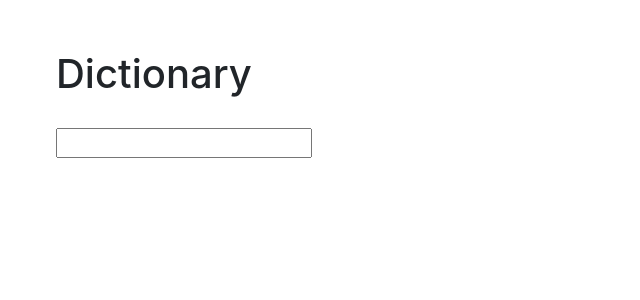
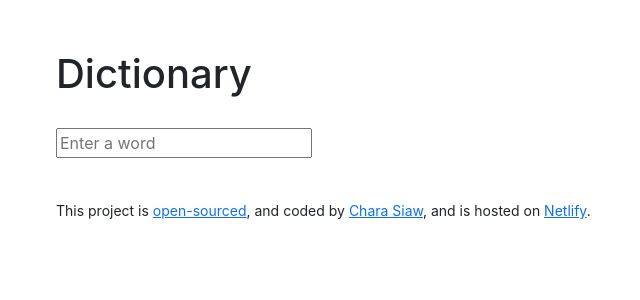
Before and after one commit to sysiaw/dictionary-project, a React (Create React App) app: page / in a window 1280 px wide. Shown: the top 300 px of the page, without its empty margins (26-666 px from the left). Built offline with nearby package versions, Linux system fonts and the light colour scheme.

Commit message:
Added a footer and margin spacing

```diff
--- a/src/App.js
+++ b/src/App.js
@@ -1,6 +1,7 @@
 import "./App.css";
 
 import Dictionary from "./Dictionary";
+import Footer from "./Footer";
 
 export default function App() {
   return (
@@ -10,6 +11,7 @@ export default function App() {
           <h1>Dictionary</h1>
         </header>
         <Dictionary />
+        <Footer />
       </div>
     </div>
   );
--- /dev/null
+++ b/src/Dictionary.css
@@ -0,0 +1,7 @@
+.Dictionary {
+  margin-bottom: 40px;
+}
+
+form {
+  margin-bottom: 30px;
+}
--- a/src/Dictionary.js
+++ b/src/Dictionary.js
@@ -1,5 +1,7 @@
 import React, { useState } from "react";
 import axios from "axios";
+
+import "./Dictionary.css";
 
 import Results from "./Results";
 
@@ -25,7 +27,11 @@ export default function Dictonary() {
   return (
     <div className="Dictionary">
       <form onSubmit={search}>
-        <input type="search" onChange={handleWordChange} />
+        <input
+          type="search"
+          onChange={handleWordChange}
+          placeholder="Enter a word"
+        />
       </form>
       <Results results={results} />
     </div>
--- /dev/null
+++ b/src/Footer.js
@@ -0,0 +1,31 @@
+import React from "react";
+
+export default function Footer() {
+  return (
+    <div className="Footer">
+      <small>
+        This project is{" "}
+        <a
+          href="https://github.com/sysiaw/dictionary-project"
+          target="_blank"
+          rel="noreferrer"
+        >
+          open-sourced
+        </a>
+        , and coded by{" "}
+        <a href="https://github.com/sysiaw" target="_blank" rel="noreferrer">
+          Chara Siaw
+        </a>
+        , and is hosted on{" "}
+        <a
+          href="https://elegant-engelbart-f9896d.netlify.app"
+          target="_blank"
+          rel="noreferrer"
+        >
+          Netlify
+        </a>
+        .
+      </small>
+    </div>
+  );
+}
```
